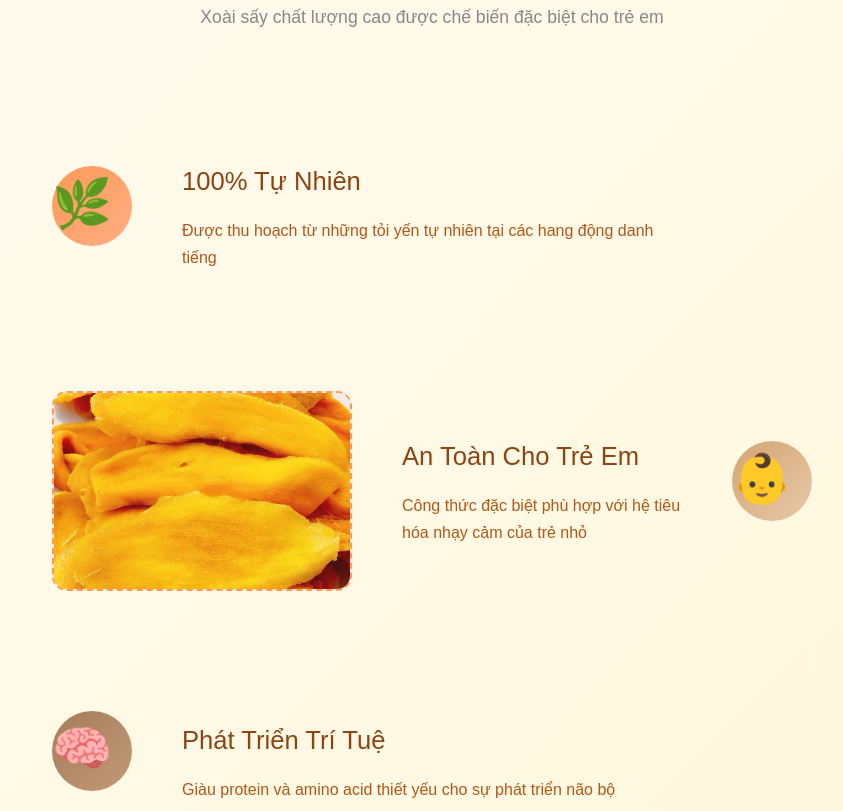
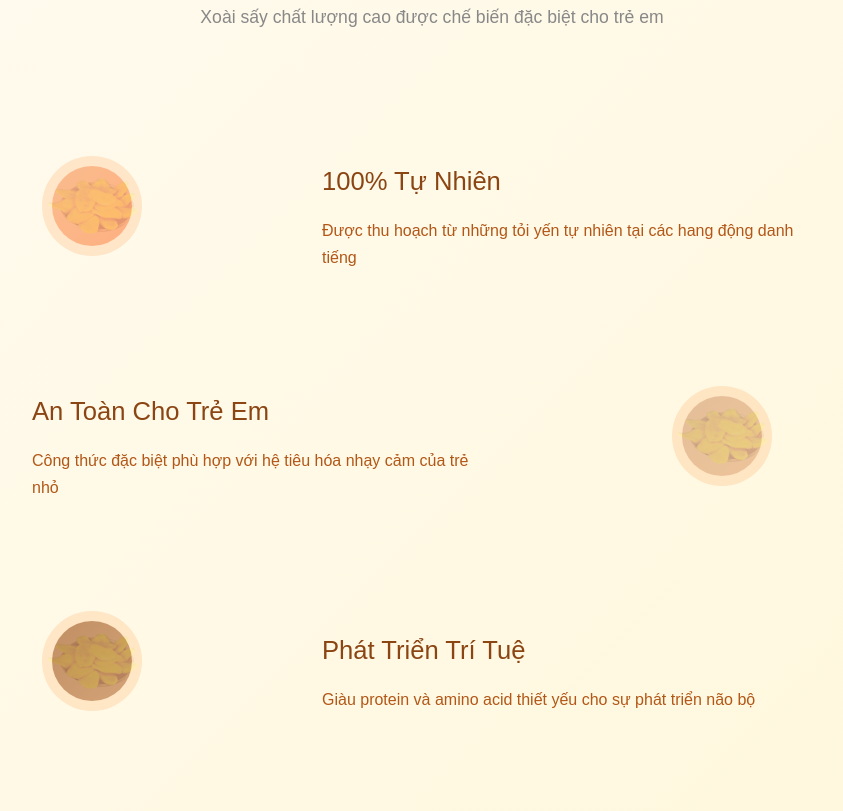
Before and after one commit to TuLe432486/xoaisay01.io, a plain HTML site: page index.html in a window 1280 px wide. Shown: the part 949-1760 px from the top of the page, without its empty margins (208-1051 px from the left). Drawn offline with Linux system fonts and the light colour scheme.

Commit message:
first commit

```diff
--- a/index.html
+++ b/index.html
@@ -68,7 +68,7 @@
         .feature-row {
             display: flex;
             align-items: center;
-            gap: 50px;
+            gap: 10px;
             padding: 0 40px;
             opacity: 0;
             transform: translateY(50px);
@@ -115,72 +115,6 @@
             font-size: 2rem;
             flex-shrink: 0;
             transition: all 0.3s ease;
-        }
-
-        .feature-row:nth-child(1) {
-            animation-delay: 0.2s;
-        }
-
-        .feature-row:nth-child(2) {
-            animation-delay: 0.4s;
-            flex-direction: row-reverse;
-        }
-
-        .feature-row:nth-child(3) {
-            animation-delay: 0.6s;
-        }
-
-        .feature-row:hover .feature-icon {
-            transform: scale(1.1) rotate(360deg);
-            box-shadow: 0 8px 25px rgba(0, 0, 0, 0.2);
-        }
-
-        .feature-row:hover .feature-icon::after {
-            transform: scale(1.3);
-            opacity: 0.3;
-        }
-
-        .feature-row:nth-child(1) .feature-icon {
-            background: linear-gradient(135deg, #ff9a56 0%, #ffad85 100%);
-            color: white;
-            margin-left: 200px;
-        }
-
-        .feature-row:nth-child(2) .feature-icon {
-            background: linear-gradient(135deg, #d4a574 0%, #e6c9a8 100%);
-            color: white;
-            margin-right: 200px;
-        }
-
-        .feature-row:nth-child(3) .feature-icon {
-            background: linear-gradient(135deg, #a67c5a 0%, #c19a76 100%);
-            color: white;
-            margin-left: 200px;
-        }
-
-        .feature-content {
-            flex: 1;
-            transition: transform 0.3s ease;
-        }
-
-        .feature-row:hover .feature-content {
-            transform: translateX(10px);
-        }
-
-        .feature-row:nth-child(2):hover .feature-content {
-            transform: translateX(-10px);
-        }
-
-        .feature-icon {
-            width: 80px;
-            height: 80px;
-            border-radius: 50%;
-            display: flex;
-            align-items: center;
-            justify-content: center;
-            font-size: 2rem;
-            flex-shrink: 0;
-            transition: all 0.4s ease;
             position: relative;
             z-index: 2;
         }
@@ -197,10 +131,66 @@
             z-index: -1;
         }
 
+        .feature-row:nth-child(1) {
+            animation-delay: 0.2s;
+        }
+
+        .feature-row:nth-child(2) {
+            animation-delay: 0.4s;
+            flex-direction: row-reverse;
+        }
+
+        .feature-row:nth-child(3) {
+            animation-delay: 0.6s;
+        }
+
+        .feature-row:hover .feature-icon {
+            transform: scale(1.1) rotate(360deg);
+            box-shadow: 0 8px 25px rgba(0, 0, 0, 0.2);
+        }
+
+        .feature-row:hover .feature-icon::after {
+            transform: scale(1.3);
+            opacity: 0.3;
+        }
+
+        .feature-row:nth-child(1) .feature-icon {
+            background: linear-gradient(135deg, #f8bd96 0%, #ffad85 100%);
+            color: white;
+            margin-left: 200px;
+        }
+
+        .feature-row:nth-child(2) .feature-icon {
+            background: linear-gradient(135deg, #d9c1a7 0%, #e6c9a8 100%);
+            color: white;
+            margin-right: 250px;
+            margin-left: 200px;
+        }
+
+        .feature-row:nth-child(3) .feature-icon {
+            background: linear-gradient(135deg, #a67c5a 0%, #c19a76 100%);
+            color: white;
+            margin-left: 200px;
+        }
+
+        .feature-content {
+            flex: 1;
+            transition: transform 0.3s ease;
+            margin-left: 180px;
+        }
+
+        .feature-row:hover .feature-content {
+            transform: translateX(10px);
+        }
+
+        .feature-row:nth-child(2):hover .feature-content {
+            transform: translateX(-10px);
+        }
+
         .feature-title {
             font-size: 1.6rem;
             font-weight: 500;
-            margin-right: 10px;
+            margin-right: 1px;
             color: #8B4513;
             margin-bottom: 15px;
             transition: all 0.3s ease;
@@ -886,7 +876,21 @@
         .feature-icon {
             font-size: 3rem;
             margin-bottom: 20px;
-            display: block;;
+            display: block;
+            position: relative;
+            z-index: 2;
+        }
+
+        .feature-icon::after {
+            content: '';
+            position: absolute;
+            width: 100%;
+            height: 100%;
+            border-radius: 50%;
+            background: inherit;
+            transform: scale(0);
+            transition: transform 0.3s ease;
+            z-index: -1;
         }
 
         .feature-card h3 {
@@ -1432,6 +1436,36 @@
             height: auto;
             display: block;
             border-radius: 40px; /* nếu muốn bo góc nhẹ */
+        }
+
+        .feature-icon {
+            position: relative;
+            z-index: 2;
+        }
+
+        .feature-bg {
+            position: absolute;
+            left: 50%;
+            top: 50%;
+            width: 100px;
+            height: 100px;
+            background: #ffb97a;
+            opacity: 0.3;
+            border-radius: 50%;
+            transform: translate(-50%, -50%);
+            z-index: 1;
+            transition: transform 0.6s cubic-bezier(.68,-0.55,.27,1.55);
+            overflow: hidden;
+        }
+        .feature-bg img {
+            width: 100%;
+            height: 100%;
+            object-fit: cover;
+            display: block;
+            opacity: 0.7;
+        }
+        .feature-bg.rotate {
+            transform: translate(-50%, -50%) rotate(360deg);
         }
     </style>
 </head>
@@ -1467,8 +1501,7 @@
             <div class="hero-content">
                 <div class="hero-text">
                     <h1>
-                        <span class="highlight">ELOGI</span>
-                        Xoài Sấy Cao Cấp
+                        <span class="highlight">Xoài Sấy Cao Cấp</span>
                     </h1>
                     <p>Thưởng thức hương vị xoài tươi ngọt tự nhiên, giữ trọn dinh dưỡng trong từng miếng xoài sấy thơm ngon. Sản phẩm hoàn toàn tự nhiên, không chất bảo quản, mang đến cho bạn trải nghiệm ăn uống lành mạnh và tiện lợi.</p>
                     <a href="https://elogi.vn/" class="cta-button">Đặt Hàng Ngay</a>
@@ -1488,7 +1521,9 @@
 
         <div class="features-main">
             <div class="feature-row">
-                <div class="feature-icon">🌿</div>
+                <div class="feature-icon">
+                    <div class="feature-bg"><img src="img/xoaisaydeo.png" alt="Bóng" /></div>
+                </div>
                 <div class="feature-content">
                     <h3 class="feature-title">100% Tự Nhiên</h3>
                     <p class="feature-description">
@@ -1499,7 +1534,9 @@
             </div>
 
             <div class="feature-row">
-                <div class="feature-icon">👶</div>
+                <div class="feature-icon">
+                    <div class="feature-bg"><img src="img/xoaisaydeo.png" alt="Bóng" /></div>
+                </div>
                 <div class="feature-content">
                     <h3 class="feature-title">An Toàn Cho Trẻ Em</h3>
                     <p class="feature-description">
@@ -1507,13 +1544,12 @@
                         nhỏ
                     </p>
                 </div>
-                <div class="product-image-placeholder">
-                    <img src="img/xoaisay1.jpg">
-                </div>
             </div>
 
             <div class="feature-row">
-                <div class="feature-icon">🧠</div>
+                <div class="feature-icon">
+                    <div class="feature-bg"><img src="img/xoaisaydeo.png" alt="Bóng" /></div>
+                </div>
                 <div class="feature-content">
                     <h3 class="feature-title">Phát Triển Trí Tuệ</h3>
                     <p class="feature-description">
@@ -1685,7 +1721,7 @@
     <!-- Contact Section -->
     <section class="contact" id="contact">
         <div class="container">
-            <h2 class="section-title" style="color: white; margin-bottom: 3rem;">LIÊN HỆ ĐẶT HÀNG</h2>
+            <h2 class="section-title" style="color: #FF8C00; margin-bottom: 3rem;">LIÊN HỆ ĐẶT HÀNG</h2>
             <div class="contact-grid">
                 <div class="contact-item animate-fadeInUp">
                     <h4>📞 Số điện thoại</h4>
@@ -1801,6 +1837,17 @@
             }
         `;
         document.head.appendChild(style);
+
+        // Add click effect to feature icons
+        document.querySelectorAll('.feature-bg').forEach(bg => {
+            bg.addEventListener('click', function(e) {
+                e.stopPropagation(); // Không lan ra ngoài
+                this.classList.add('rotate');
+                setTimeout(() => {
+                    this.classList.remove('rotate');
+                }, 600); // Thời gian trùng với transition
+            });
+        });
     </script>
 </body>
 </html>
```
Also changed, not shown: img/xoaisaydeo.png (added).
